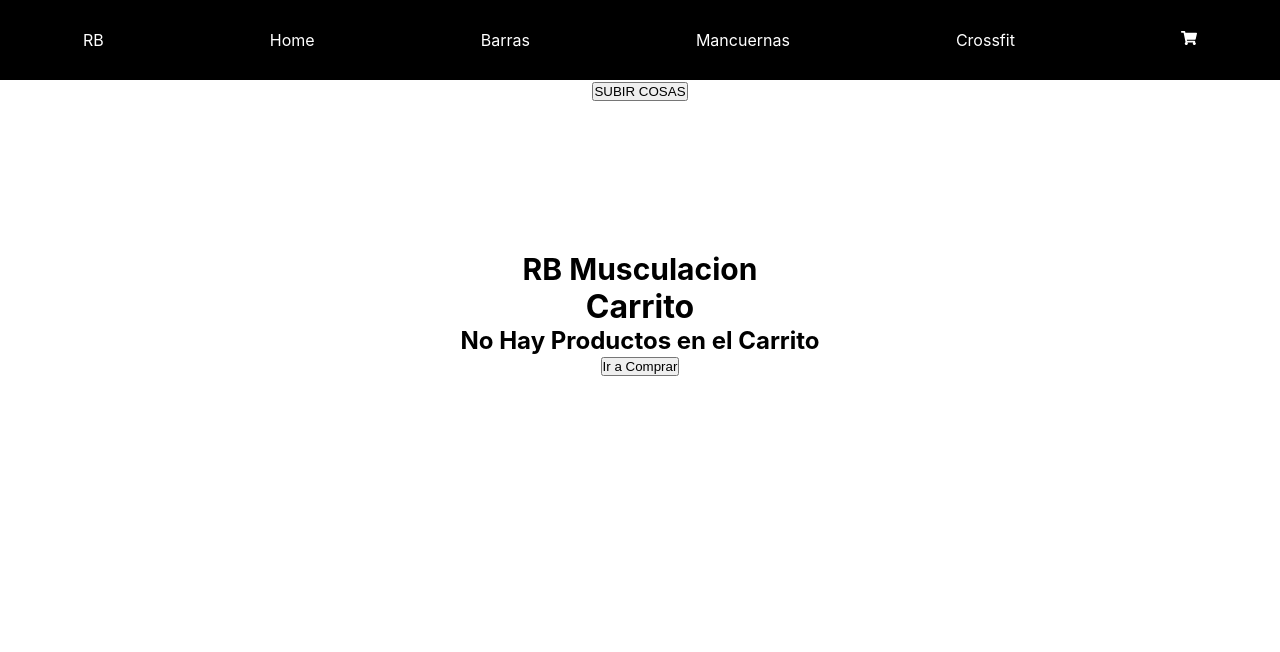
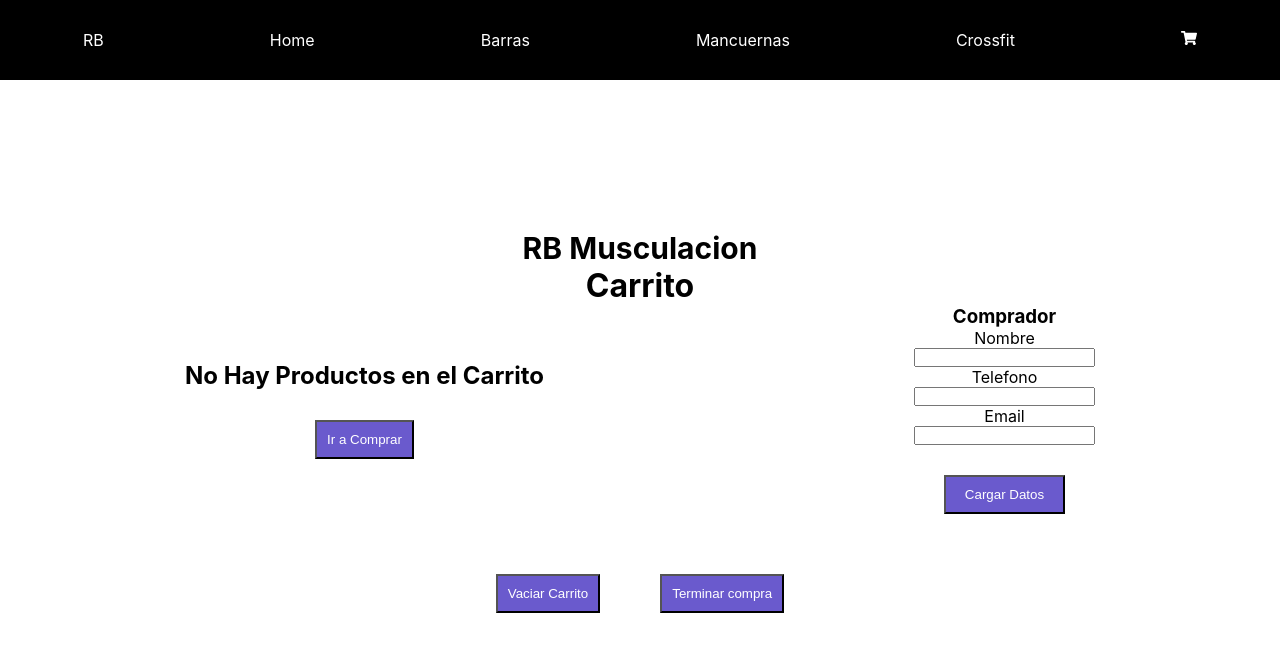
Before and after one commit to Rodrigobernad89/proyecto_react_idea_bernad, a React (Create React App) app: page /cart in a window 1280 px wide. Shown: the top 652 px of the page. Built offline with nearby package versions, Linux system fonts and the light colour scheme.

Commit message:
Finalizo aplicacion y sus respectivas utilidades,creo en Firebase un documento para las orders del carrito y la conecto con mi aplicacion, creo archivo ReadMe.md con instrucciones y pasos a seguir

```diff
--- a/src/App.css
+++ b/src/App.css
@@ -165,3 +165,31 @@
 .producto{
   text-decoration: none;
 }
+
+.formularioCarrito{
+  display:flex;
+  flex-direction: column;
+}
+
+.cart{
+  display:flex;
+  justify-content: space-around;
+  align-items: center;
+}
+
+.cartItem{
+  display:flex;
+  flex-direction:row;
+}
+
+.cartButtons{
+  display:flex;
+  justify-content: center;
+}
+
+.cartItem{
+  display:flex;
+  flex-direction: column;
+  justify-content: space-around;
+  margin:10px;
+}
--- a/src/App.js
+++ b/src/App.js
@@ -33,7 +33,7 @@ function App() {
       {/*<ItemDetailContainer/>*/}
       <BrowserRouter>
         <NavBar/>
-        <button onClick={arrayUpload}>SUBIR COSAS</button>
+        {/*<button onClick={arrayUpload}>SUBIR COSAS</button>*/}
         <h3 className="marca">RB Musculacion</h3>
         <Routes>
           <Route path="/" element={<ItemListContainer/>}/>
--- a/src/components/CartContainer.js
+++ b/src/components/CartContainer.js
@@ -1,20 +1,32 @@
-import React, { useContext } from 'react'
+import React, { useContext,useState } from 'react'
 import { FaShoppingCart } from "react-icons/fa";
 import { Link,NavLink } from "react-router-dom"
 import { CartContext } from '../context/cartContext';
 import CartItem from './CartItem';
 import CartWidget from './CartWidget';
-
+import OrderButton from './OrderButton';
+import FormCart from './FormCart';
 
 function CartContainer() {
     const {productosAgregados,removeItem,clear}=useContext(CartContext)
+    const [buyer, setBuyer] = useState({})
+
+    const handleCallback = (childData) =>{
+        setBuyer(childData)
+    }
+
+
+    const reducerTotal= (accumulator, currentValue)=>accumulator+ currentValue;
+
+    const totalPrice = productosAgregados.map(producto=>producto.total).reduce(reducerTotal,0);
 
     return (
         <div>
             <h1>Carrito</h1>
+            <div className='cart'>
                     {productosAgregados.length>0
                         ?productosAgregados.map((p)=>
-                    <div>
+                            <div >
                                 <CartItem key={p.id} item={p} removeItem={removeItem}/>
 
 
@@ -23,18 +35,26 @@ function CartContainer() {
                         )
                         :<div>
                             <h2>No Hay Productos en el Carrito</h2>
-                    <NavLink to="/" ><button>Ir a Comprar</button>  </NavLink>
+                            <NavLink to="/" ><button className="botonAgregar">Ir a Comprar</button>  </NavLink>
                         </div>
                     }
                     {productosAgregados.length>0?
                         <div>
                             <div>
-                        <span>Total :</span>
+                                <span>Total :{totalPrice}</span>
                             </div>
-                    <button onClick={clear}>Vaciar Carrito</button>
+
                         </div>
                         : ""
                     }
+
+
+                <FormCart parentCallback = {handleCallback}/>
+            </div>
+            <div className='cartButtons'>
+                        <button  className="botonAgregar" onClick={clear}>Vaciar Carrito</button>
+                        <OrderButton comprador = {buyer} total={totalPrice}/>
+            </div>
         </div>
     )
 }
--- a/src/components/CartItem.js
+++ b/src/components/CartItem.js
@@ -15,10 +15,11 @@ function CartItem({item,removeItem}) {
 
     return (
         <div>
-            <div>
+            <div className='cartItem'>
                 <h4 className="titulo-detalle">{item.title}</h4>
                 <span className="contador">{item.quantity}</span>
-                <button onClick={removeHandler}>Remover Producto</button>
+                <span className=''>Total: {item.total}</span>
+                <button className="botonAgregar"onClick={removeHandler}>Remover Producto</button>
             </div>
 
 
--- a/src/components/CartWidget.js
+++ b/src/components/CartWidget.js
@@ -9,7 +9,7 @@ function CartWidget() {
     return (
         <div>
             {productosAgregados.length>0
-                ? <li><a><FaShoppingCart/><span className="contador">{contador.counter}</span></a></li>
+                ? <li><a><FaShoppingCart/><span className="contador">{productosAgregados.length}</span></a></li>
                 : <li><a><FaShoppingCart/></a></li>
             }
         </div>
--- /dev/null
+++ b/src/components/FormCart.js
@@ -0,0 +1,35 @@
+import React from 'react';
+import { useState,useRef,useContext } from 'react/cjs/react.development';
+import { CartContext } from '../context/cartContext';
+
+function FormCart(props) {
+    const{productosAgregados}=useContext(CartContext)
+
+    const reference = useRef({})
+
+    const formHandler = (event)=>{
+        event.preventDefault();
+        props.parentCallback({
+                                name:reference.current.name.value,
+                                phone:reference.current.phone.value,
+                                email:reference.current.email.value
+                                }
+                            )
+    }
+
+
+  return <div>
+        <h3>Comprador</h3>
+        <form className='formularioCarrito'>
+        <label>Nombre</label>
+                <input ref={el => reference.current.name = el} type="text" required />
+                <label>Telefono</label>
+                <input ref={el => reference.current.phone = el} type="text" required />
+                <label>Email</label>
+                <input ref={el => reference.current.email = el} type="email" required />
+            <button className="botonAgregar" onClick={formHandler}>Cargar Datos</button>
+        </form>
+  </div>;
+}
+
+export default FormCart;
--- a/src/components/ItemCount.js
+++ b/src/components/ItemCount.js
@@ -7,22 +7,22 @@ import { CartContext } from '../context/cartContext';
 
 
 function ItemCount({stock,initial,onAdd}) {
-    const{contador}  = useContext(CartContext)
+    const [counter, setCounter] = useState([0])
     function handleIncrement(){
-        contador.setCounter(parseInt(contador.counter >= stock ? stock : contador.counter + 1));
+        setCounter(parseInt(counter >= stock ? stock : counter + 1));
     }
 
     function handleDecrement(){
-        contador.setCounter(contador.counter <=0 ? 0 : contador.counter - 1);
+        setCounter(counter <=0 ? 0 : counter - 1);
     }
 
     return (
         <div className="contenedorCounter">
             <button className='botonRestar' onClick={handleDecrement}><FaMinus/></button>
-            <span className="contador">{contador.counter}</span>
+            <span className="contador">{counter}</span>
             <button className='botonSumar' onClick={handleIncrement}><FaPlus/></button>
             <div>
-                <button className="botonAgregar"onClick={onAdd}>Agregar al Carrito</button>
+                <button className="botonAgregar"onClick={()=>onAdd(counter)}>Agregar al Carrito</button>
             </div>
         </div>
     )
--- a/src/components/ItemDetail.js
+++ b/src/components/ItemDetail.js
@@ -8,14 +8,17 @@ import { CartContext } from '../context/cartContext';
 function ItemDetail({producto}) {
     const{id,title,pictureUrl,descripcion,price,stock}=producto
     const [added, setAdded] = useState(false)
+    const[cantidad,setCantidad]=useState([0])
     const {addItem,productosAgregados,contador} = useContext(CartContext)
 
     const clickHandler=(e)=>{
-        addItem({id,title,price,quantity:contador.counter})
+        addItem({id,title,price,quantity:cantidad,total:price*cantidad})
     }
 
-    const onAdd= () =>{
+    const onAdd= (childData) =>{
         setAdded(true)
+        setCantidad(childData)
+        console.log(cantidad);
     }
 
     useEffect(()=>{
--- /dev/null
+++ b/src/components/OrderButton.js
@@ -0,0 +1,32 @@
+import React from 'react';
+import { useContext,useState } from 'react';
+import { CartContext } from '../context/cartContext';
+import {addDoc, collection, getFirestore} from "firebase/firestore";
+
+
+
+const OrderButton = ({comprador,total}) => {
+    const {productosAgregados}=useContext(CartContext)
+
+
+    const buyHandler = async () =>{
+        const order={
+            buyer:comprador,
+            items:productosAgregados,
+            Total:total
+        }
+
+        const db = getFirestore();
+
+        const docRef = await addDoc(collection(db,"orders-store"),order).then(newOrder => alert("Tu orden fue hecha con exito.", newOrder.id))
+
+        //console.log('order',order);
+    }
+  return(
+        <div>
+            <button className="botonAgregar"onClick={buyHandler}>Terminar compra</button>
+        </div>
+  )
+}
+
+export default OrderButton;
--- a/src/context/cartContext.js
+++ b/src/context/cartContext.js
@@ -9,7 +9,7 @@ export const CartContext = createContext({
 
 export function CartContextProvider(props){
     const [productlist, setProductlist] = useState([])
-    const [counter, setCounter] = useState([0])
+    //const [counter, setCounter] = useState([0])
 
     useEffect(() => {
         console.log('items',productlist);
@@ -31,7 +31,6 @@ export function CartContextProvider(props){
 
     const clear=()=>{
         setProductlist([])
-        setCounter([0])
     }
 
 
@@ -41,7 +40,7 @@ export function CartContextProvider(props){
     const context={
         productosAgregados:productlist,
         addItem: addItem,
-        contador:{counter,setCounter},
+        //contador:{counter,setCounter},
         clear:clear,
         removeItem:removeItem
     }
```
Also changed, not shown: 1 other file (tests, documents, lock files or other folders). Lines whose indentation alone changed are shown as unchanged.
